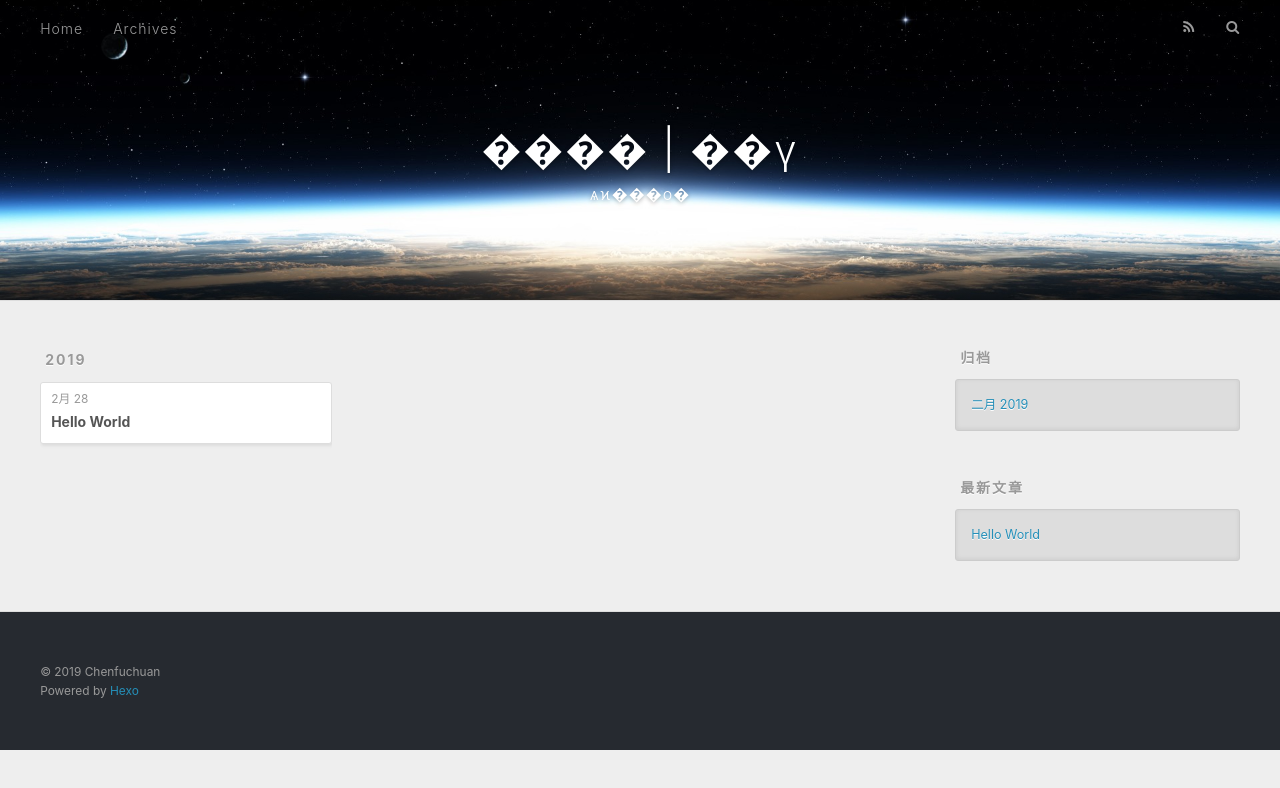
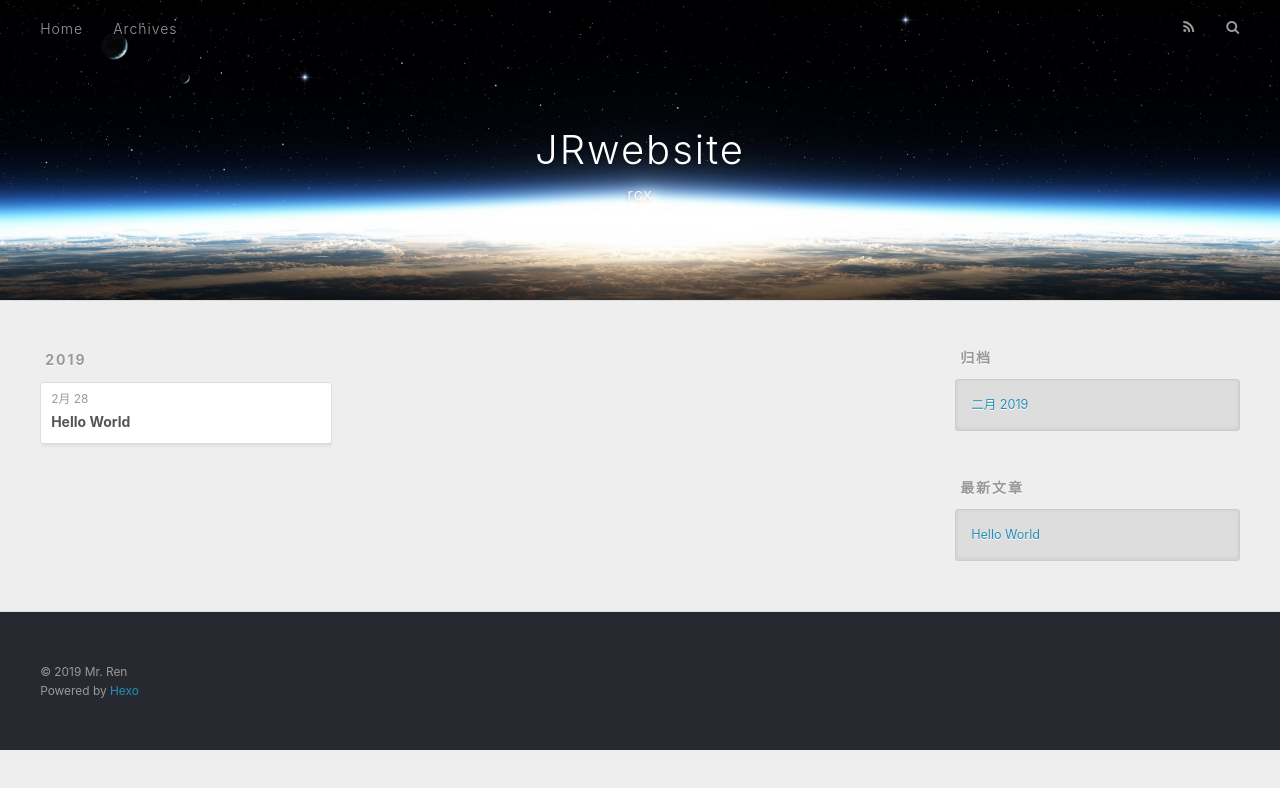
Before and after one commit to Jrxo/Jrxo.github.io, a plain HTML site: page archives/index.html in a window 1280 px wide. Drawn offline with nearby package versions, Linux system fonts and the light colour scheme.

Commit message:
Site updated: 2019-03-01 09:46:42

```diff
--- a/archives/index.html
+++ b/archives/index.html
@@ -5,20 +5,20 @@
 
 
 
-  <title>归档 | ���� | ��ү</title>
+  <title>归档 | JRwebsite</title>
   <meta name="viewport" content="width=device-width, initial-scale=1, maximum-scale=1">
-  <meta name="description" content="ѧϰ���о�">
+  <meta name="description" content="����һ��˽�˵Ĳ�����վ">
 <meta property="og:type" content="website">
-<meta property="og:title" content="���� | ��ү">
+<meta property="og:title" content="JRwebsite">
 <meta property="og:url" content="http://Jrxo.com/archives/index.html">
-<meta property="og:site_name" content="���� | ��ү">
-<meta property="og:description" content="ѧϰ���о�">
+<meta property="og:site_name" content="JRwebsite">
+<meta property="og:description" content="����һ��˽�˵Ĳ�����վ">
 <meta property="og:locale" content="zh-CN">
 <meta name="twitter:card" content="summary">
-<meta name="twitter:title" content="���� | ��ү">
-<meta name="twitter:description" content="ѧϰ���о�">
+<meta name="twitter:title" content="JRwebsite">
+<meta name="twitter:description" content="����һ��˽�˵Ĳ�����վ">
 
-    <link rel="alternate" href="/atom.xml" title="���� | ��ү" type="application/atom+xml">
+    <link rel="alternate" href="/atom.xml" title="JRwebsite" type="application/atom+xml">
 
 
     <link rel="icon" href="/favicon.png">
@@ -37,11 +37,11 @@
   <div id="header-outer" class="outer">
     <div id="header-title" class="inner">
       <h1 id="logo-wrap">
-        <a href="/" id="logo">���� | ��ү</a>
+        <a href="/" id="logo">JRwebsite</a>
       </h1>
 
         <h2 id="subtitle-wrap">
-          <a href="/" id="subtitle">ѧϰ���о�</a>
+          <a href="/" id="subtitle">rcx</a>
         </h2>
 
     </div>
@@ -146,7 +146,7 @@
 
   <div class="outer">
     <div id="footer-info" class="inner">
-      &copy; 2019 Chenfuchuan<br>
+      &copy; 2019 Mr. Ren<br>
       Powered by <a href="http://hexo.io/" target="_blank">Hexo</a>
     </div>
   </div>
```
Also changed, not shown: 2019/02/28/hello-world/index.html (+7 -7 lines), archives/2019/02/index.html (+11 -11 lines), archives/2019/index.html (+11 -11 lines), index.html (+12 -12 lines).
